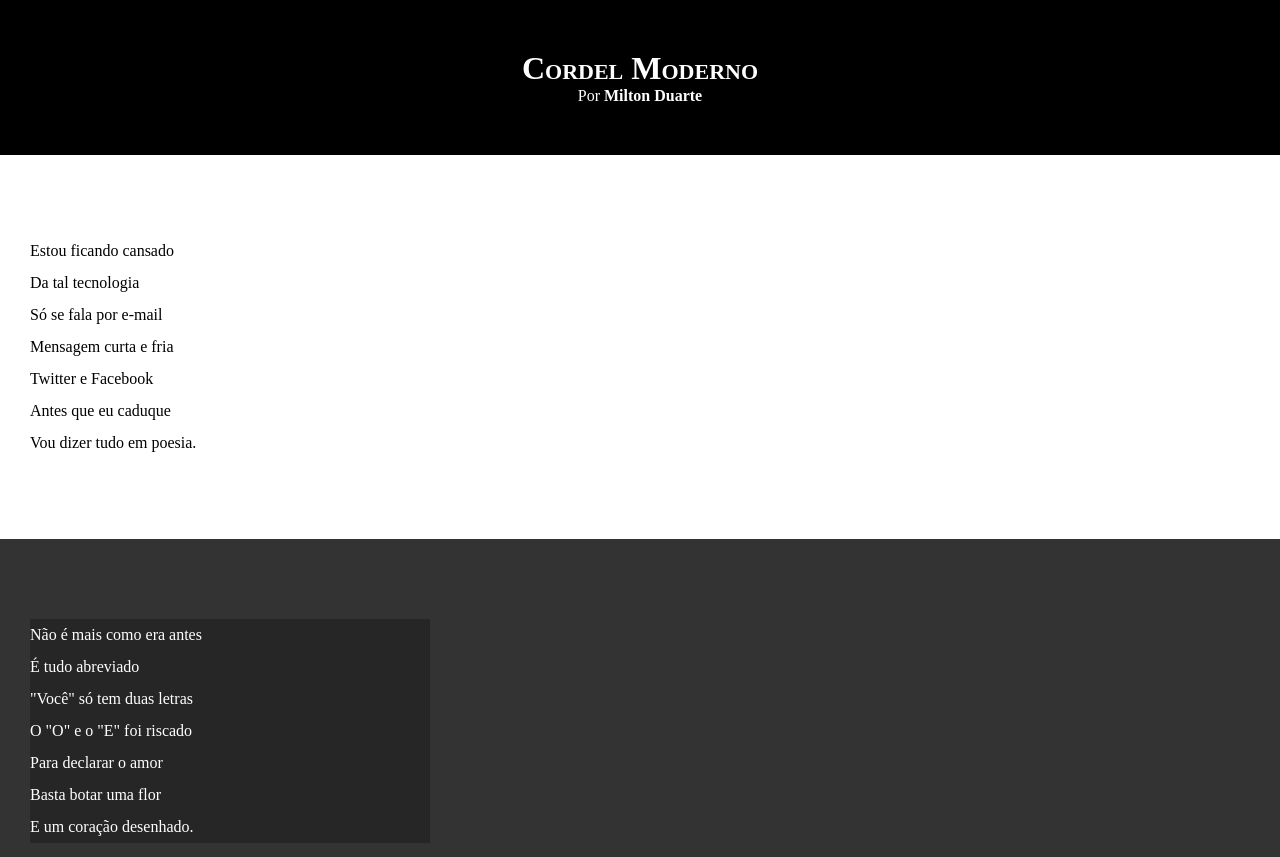
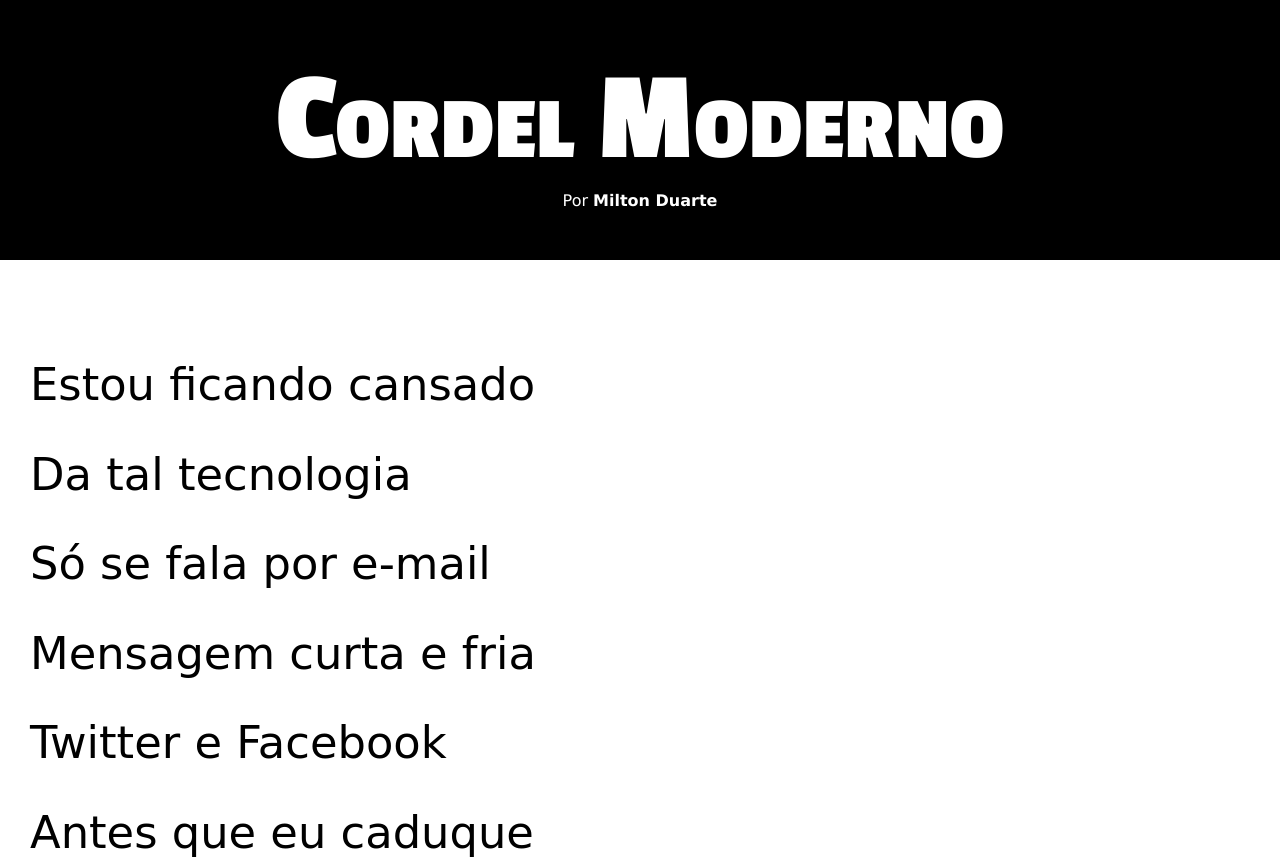
Before and after one commit to Daviramos7/html-e-css, a plain HTML site: page desafios/d012/index.html in a window 1280 px wide. Shown: the top 857 px of the page. Drawn offline with Linux system fonts and the light colour scheme.

Commit message:
Update style.css

```diff
--- a/desafios/d012/style.css
+++ b/desafios/d012/style.css
@@ -1,13 +1,23 @@
 @charset "UTF-8";
+
+@import url('https://fonts.googleapis.com/css2?family=Passion+One:wght@400;700;900&display=swap');
+
+:root {
+    --fonte1: Verdana, Geneva, Tahoma, sans-serif;
+    --fonte2: 'Passion One', cusrive;
+    --fonte3: 'Sriracha', cursive;
+}
 
 * {
     margin: 0px;
     padding: 0px;
+    font-size: 1em;
 }
 
 html, body {
     min-height: 100vh;
     background-color: darkgray;
+    font-family: var(--fonte1);
 }
 
 header {
@@ -19,6 +29,8 @@ header {
 header > h1 {
     padding-top: 50px;
     font-variant: small-caps;
+    font-family: var(--fonte2);
+    font-size: 10vw;
 }
 
 header > p {
@@ -40,6 +52,8 @@ section {
     padding-bottom: 10vh;
     line-height: 2em;
     padding-left: 30px;
+    font-family: var(--fonte3);
+    font-size: 3.5vw;
 }
 
 section.normal {
@@ -53,7 +67,8 @@ section.imagem {
 }
 
 section.imagem > p {
-    width: 400px;
+    display: inline-block;
+    padding: 5px;
     background-color: rgba(0, 0, 0, 0.253);
 }
 
```
